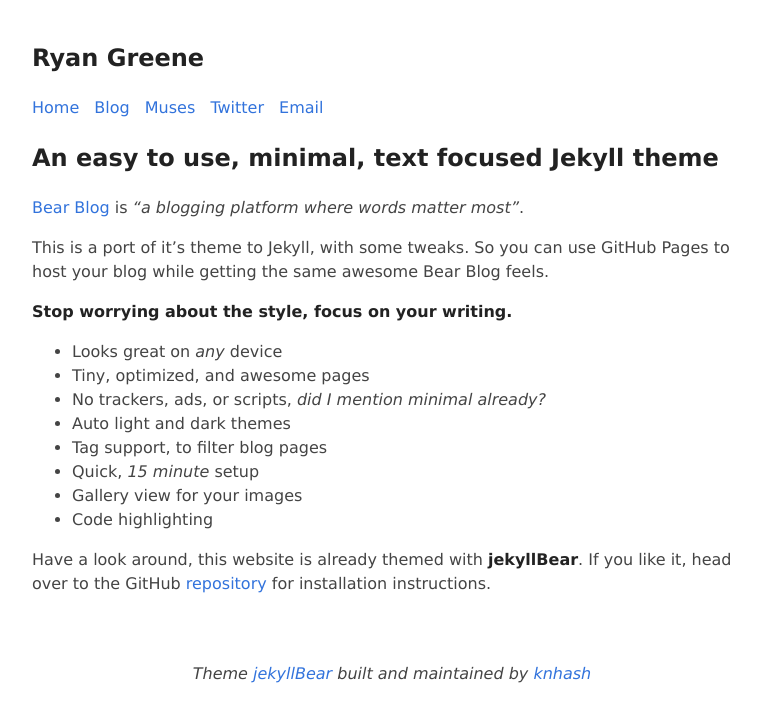
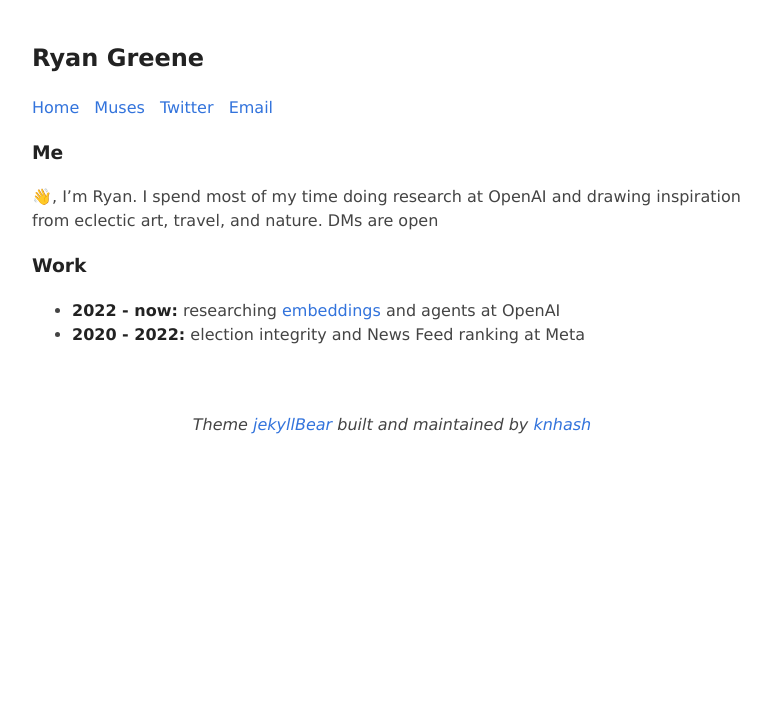
Before and after one commit to Rabrg/rabrg.github.io, a Jekyll site: the page built from index.md, in a window 1280 px wide. Shown: the top 722 px of the page, without its empty margins (248-1019 px from the left). Built offline with Jekyll 4.4.1, drawn with Linux system fonts in a browser that asks for light colours.

Commit message:
index & muses

```diff
--- a/_config.yml
+++ b/_config.yml
@@ -55,7 +55,7 @@ exclude:
 
 exclude: [vendor]
 
-Blog: /blog
+# Blog: /blog
 
 
 # Add general links to site pages here
--- a/_includes/header.html
+++ b/_includes/header.html
@@ -1,7 +1,7 @@
 <h2 class="title">{{ site.title }}</h2>
 <nav>
     <a href="{{ site.url }}">Home</a>
-    <a href="{{ site.url }}{{ site.Blog }}">Blog</a>
+    <!-- <a href="{{ site.url }}{{ site.Blog }}">Blog</a> -->
 
     {% for link in site.links %}
         <a href="{{ site.url }}{{ link[1] }}">{{ link[0] }}</a>
--- a/index.md
+++ b/index.md
@@ -1,24 +1,13 @@
 ---
 layout: default
-title: Hello
+title: hi
 ---
 
+### Me
 
-## An easy to use, minimal, text focused Jekyll theme
+👋, I'm Ryan. I spend most of my time doing research at OpenAI and drawing inspiration from eclectic art, travel, and nature. DMs are open
 
-[Bear Blog](https://bearblog.dev/) is *"a blogging platform where words matter most"*.
+### Work
 
-This is a port of it's theme to Jekyll, with some tweaks. So you can use GitHub Pages to host your blog while getting the same awesome Bear Blog feels.
-
-**Stop worrying about the style, focus on your writing.**
-
-- Looks great on *any* device
-- Tiny, optimized, and awesome pages
-- No trackers, ads, or scripts, *did I mention minimal already?*
-- Auto light and dark themes
-- Tag support, to filter blog pages
-- Quick, *15 minute* setup
-- Gallery view for your images
-- Code highlighting
-
-Have a look around, this website is already themed with **jekyllBear**. If you like it, head over to the GitHub [repository](https://github.com/knhash/jekyllBear) for installation instructions.
+- **2022 - now:** researching [embeddings](https://openai.com/blog/new-and-improved-embedding-model) and agents at OpenAI
+- **2020 - 2022:** election integrity and News Feed ranking at Meta
```
Also changed, not shown: muses.md (+2 -2 lines), blog.md (line endings or trailing spaces).
